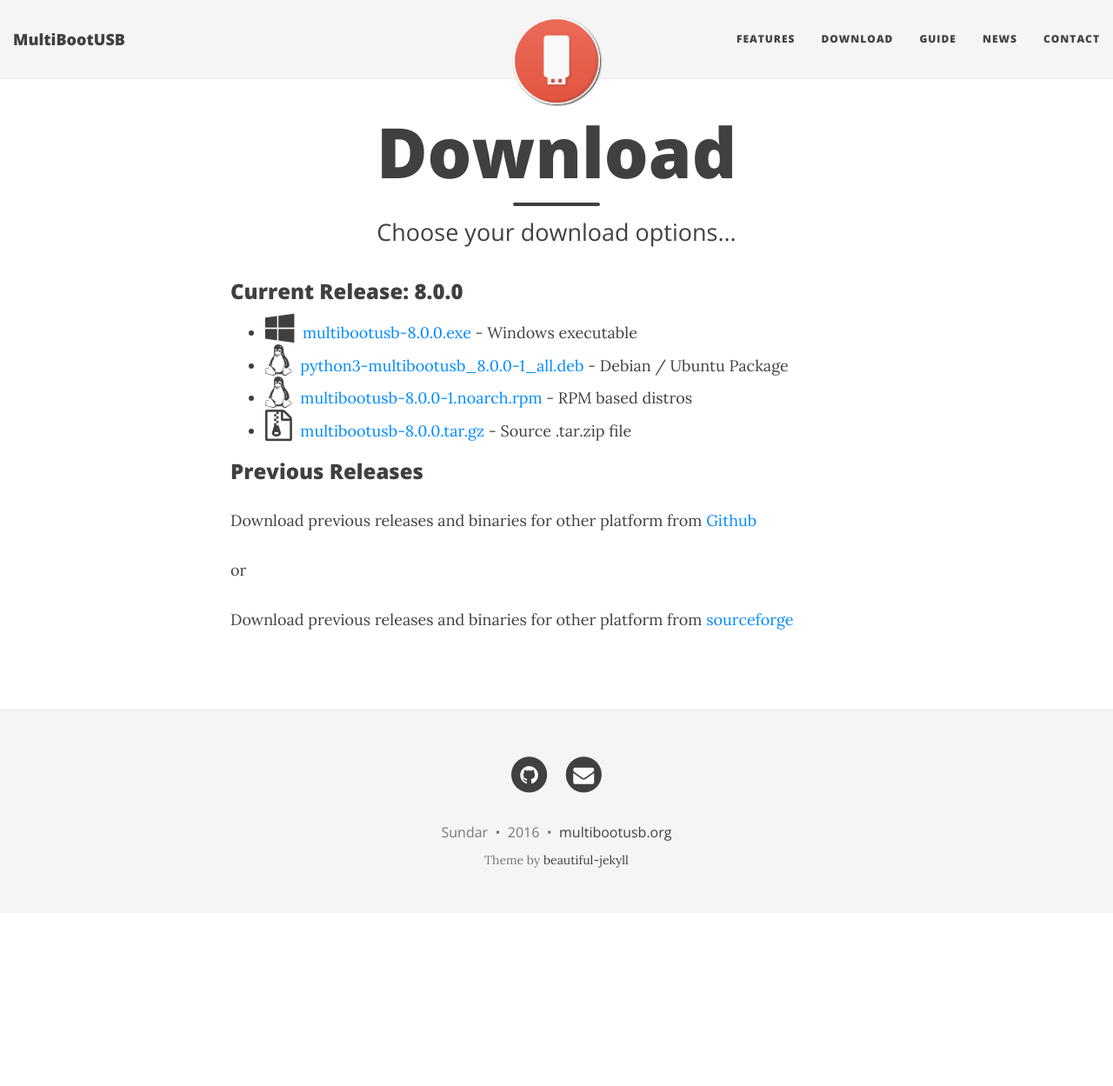
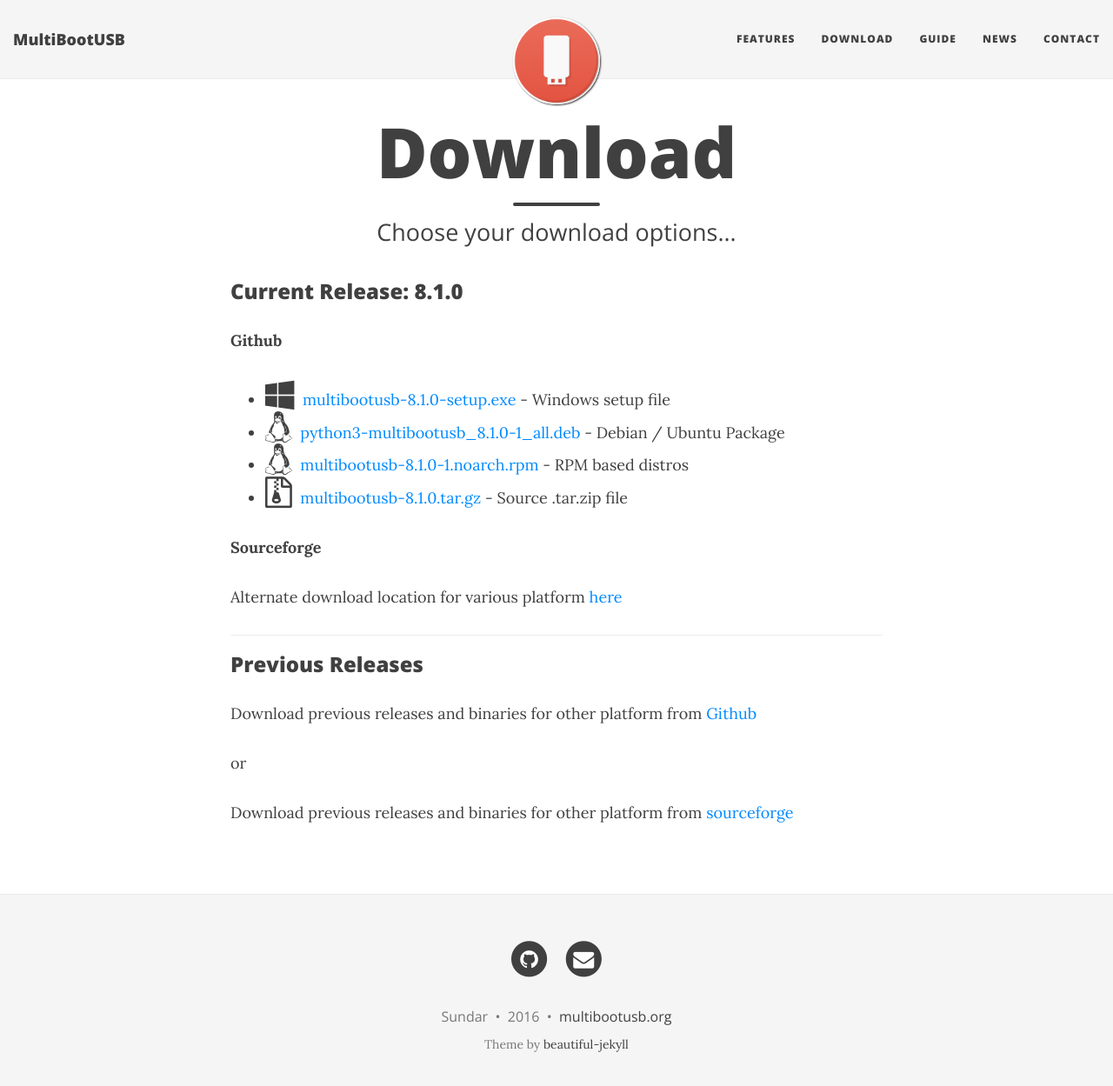
Before and after one commit to mbusb/mbusb.github.io, a Jekyll site: the page built from page_download.md, in a window 1280 px wide and 1262 px high. Shown: the top 1249 px of the window at 87% size. Built offline with Jekyll 4.4.1, drawn with Linux system fonts in a browser that asks for light colours; nearby versions of some CDN libraries; comment, search, counter and statistics services are not loaded.

```diff
--- a/page_download.md
+++ b/page_download.md
@@ -2,19 +2,26 @@
 layout: page
 title:      Download
 subtitle: Choose your download options...
-comments:	true
+comments:	false
 noToc:		true
 group: 		navigation
 ---
 
-### Current Release: 8.0.0
+### Current Release: 8.1.0
 
-- <span class="fa fa-2x fa-windows"></span>&nbsp; [multibootusb-8.0.0.exe](https://github.com/mbusb/multibootusb/releases/download/v8.0.0/multibootusb-8.0.0.exe) - Windows executable
-- <span class="fa fa-2x fa-linux"></span>&nbsp; [python3-multibootusb_8.0.0-1_all.deb](https://github.com/mbusb/multibootusb/releases/download/v8.0.0/python3-multibootusb_8.0.0-1_all.deb) - Debian / Ubuntu Package
-- <span class="fa fa-2x fa-linux"></span>&nbsp; [multibootusb-8.0.0-1.noarch.rpm](https://github.com/mbusb/multibootusb/releases/download/v8.0.0/multibootusb-8.0.0-1.noarch.rpm) - RPM based distros
-- <span class="fa fa-2x fa-file-zip-o"></span>&nbsp; [multibootusb-8.0.0.tar.gz](https://github.com/mbusb/multibootusb/releases/download/v8.0.0/multibootusb-8.0.0.tar.gz) - Source .tar.zip file
+**Github**
 
 
+- <span class="fa fa-2x fa-windows"></span>&nbsp; [multibootusb-8.1.0-setup.exe](https://github.com/mbusb/multibootusb/releases/download/v8.1.0/multibootusb-8.1.0-setup.exe) - Windows setup file
+- <span class="fa fa-2x fa-linux"></span>&nbsp; [python3-multibootusb_8.1.0-1_all.deb](https://github.com/mbusb/multibootusb/releases/download/v8.1.0/python3-multibootusb_8.1.0-1_all.deb) - Debian / Ubuntu Package
+- <span class="fa fa-2x fa-linux"></span>&nbsp; [multibootusb-8.1.0-1.noarch.rpm](https://github.com/mbusb/multibootusb/releases/download/v8.1.0/multibootusb-8.1.0-1.noarch.rpm) - RPM based distros
+- <span class="fa fa-2x fa-file-zip-o"></span>&nbsp; [multibootusb-8.1.0.tar.gz](https://github.com/mbusb/multibootusb/archive/v8.1.0.tar.gz) - Source .tar.zip file
+
+**Sourceforge**
+
+Alternate download location for various platform [here](https://sourceforge.net/projects/multibootusb/files/8.1.0/)
+
+___
 
 ### Previous Releases
 
```
Also changed, not shown: _posts/2016-11-20-Multibootusb version 8.1.0 is released.md (added, +21 -0 lines).
